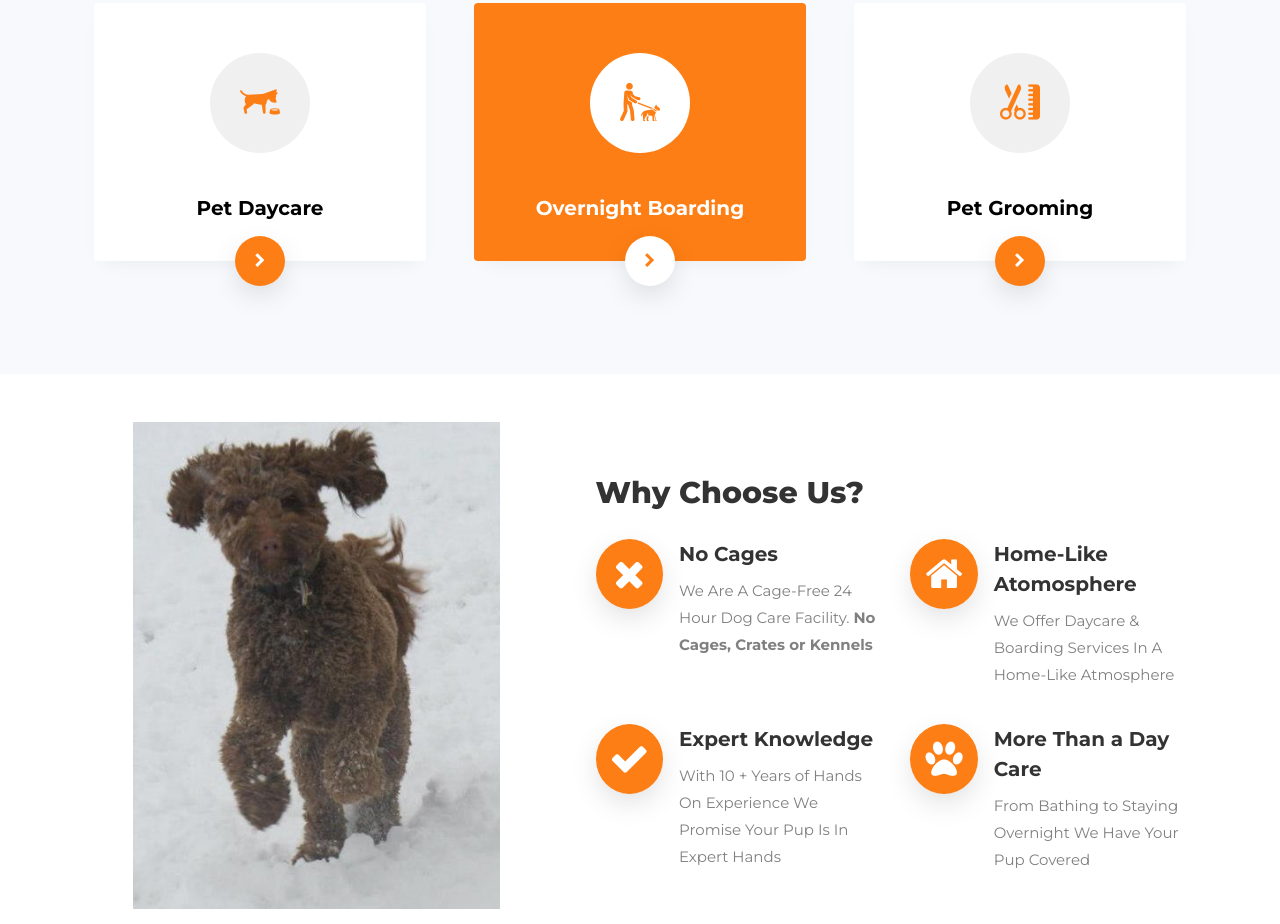
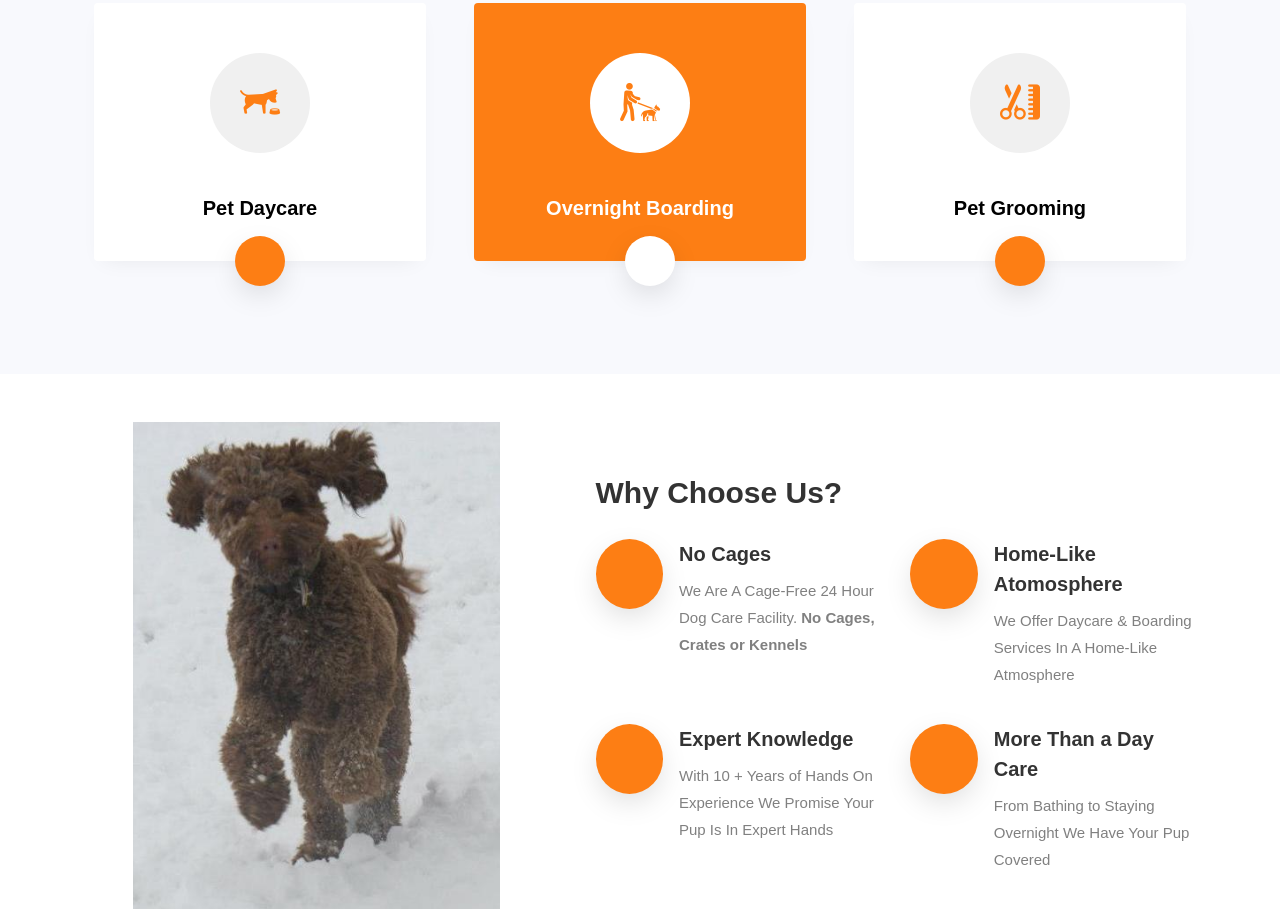
Before and after one commit to garrettdburton/Hoosier-Doggy, a plain HTML site: page index.html in a window 1280 px wide. Shown: the part 1096-2020 px from the top of the page. Drawn offline with Linux system fonts and the light colour scheme; files whose address does not match are found by name.

Commit message:
Optimizing

```diff
--- a/index.html
+++ b/index.html
@@ -9,21 +9,12 @@
         <meta name="author" content="Unshifted Bit Development">
         <meta name="keywords" content="cage-free, 24 hour, dog care, No cages, crates, kennels, daycare, boarding services in a home-like atmosphere.">
         <link rel="apple-touch-icon" href="apple-touch-icon.png">
-
-        <link href="https://fonts.googleapis.com/css?family=Montserrat:200,300,400,500,600,700,800&display=swap" rel="stylesheet">
-
-        <link rel="stylesheet" href="https://stackpath.bootstrapcdn.com/font-awesome/4.7.0/css/font-awesome.min.css">
-
         <link rel="stylesheet" href="css/animate.css">
-
         <link rel="stylesheet" href="css/owl.carousel.min.css">
         <link rel="stylesheet" href="css/owl.theme.default.min.css">
         <link rel="stylesheet" href="css/magnific-popup.css">
-
-
         <link rel="stylesheet" href="css/bootstrap-datepicker.css">
         <link rel="stylesheet" href="css/jquery.timepicker.css">
-
         <link rel="stylesheet" href="css/flaticon.css">
         <link rel="stylesheet" href="css/style.css">
         <style>
```
